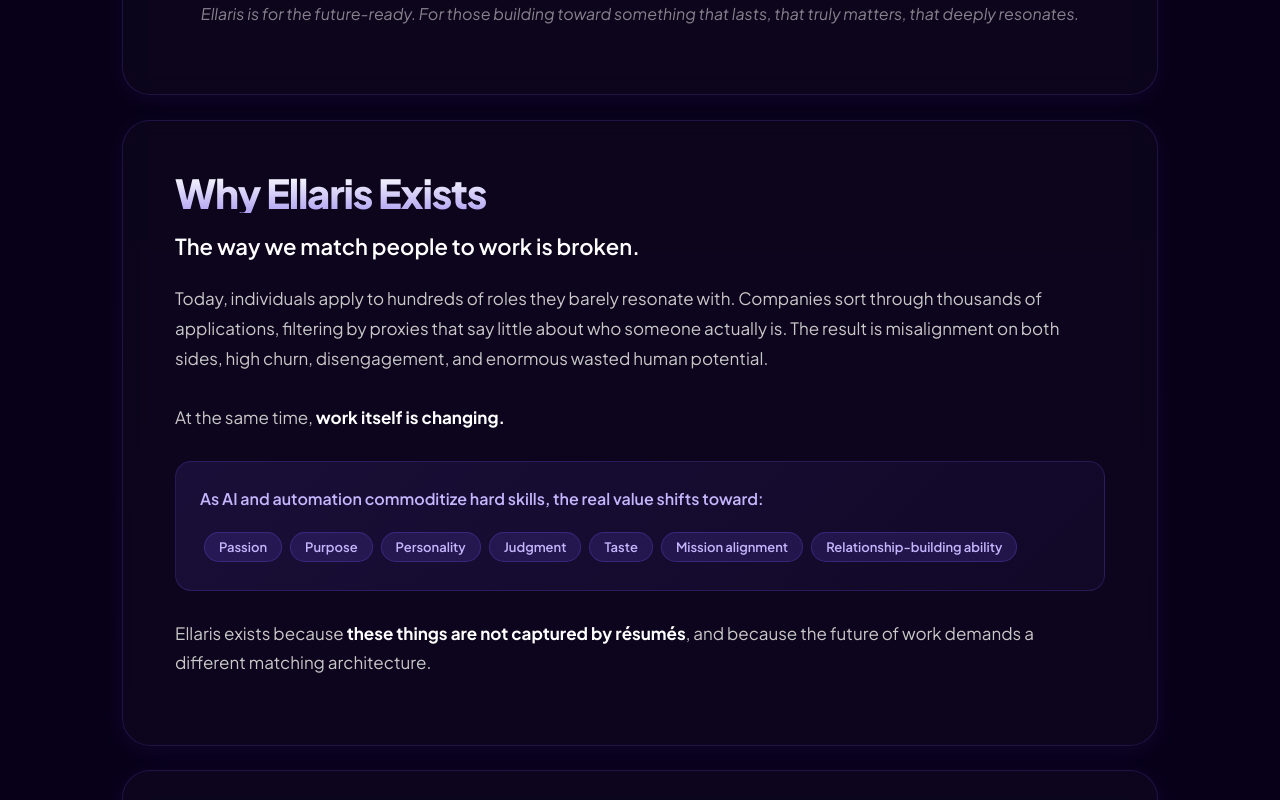
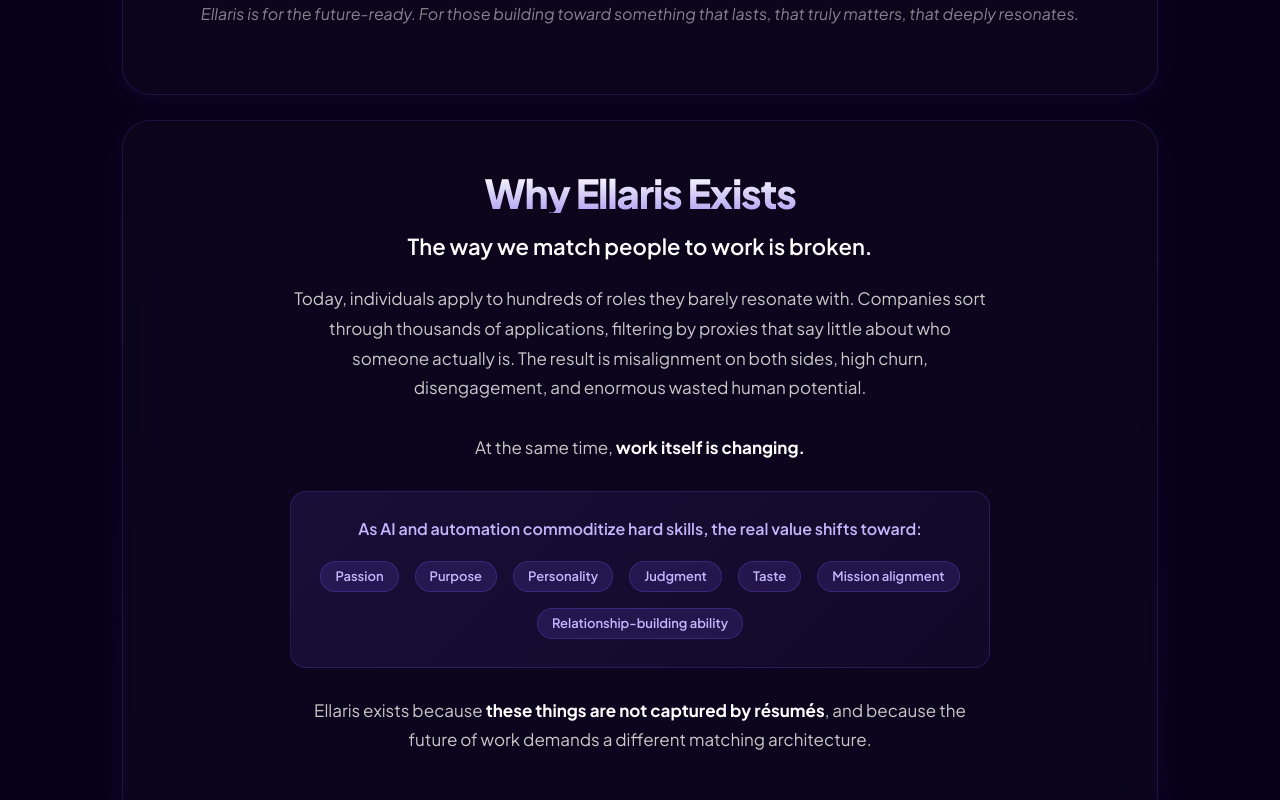
Before and after one commit to sudharsan-051006/elinity, a React (Vite) app: page /ellaris in a window 1280 px wide. Shown: the part 1920-2720 px from the top of the page. Built offline with nearby package versions, Linux system fonts and the light colour scheme; a web font is replaced by a local one.

Commit message:
updated ellaris

```diff
--- a/src/pages/Ellaris.tsx
+++ b/src/pages/Ellaris.tsx
@@ -454,33 +454,95 @@
     ...s.sectionCard,
     ...reveal(whyell.visible),
     marginBottom: isPhone ? '16px' : '24px',
+    textAlign: 'center',
+    display: 'flex',
+    flexDirection: 'column',
+    alignItems: 'center',
   }}>
+
     <h2 style={{
       fontSize: isPhone ? '26px' : '40px',
       fontWeight: '800',
       letterSpacing: '-0.03em',
       marginBottom: '16px',
+      textAlign: 'center',
       ...headingGradient,
     }}>
       Why Ellaris Exists
     </h2>
-            <p style={{ fontSize: isPhone ? '17px' : '22px', marginBottom: '20px', fontWeight: '600' }}>The way we match people to work is broken.</p>
-            <p style={{ color: '#c8c8c8', marginBottom: '28px', fontSize: isPhone ? '15px' : '17px', lineHeight: '1.75' }}>
+
+    <p style={{
+      fontSize: isPhone ? '17px' : '22px',
+      marginBottom: '20px',
+      fontWeight: '600',
+      maxWidth: '700px',
+      marginLeft: 'auto',
+      marginRight: 'auto',
+    }}>
+      The way we match people to work is broken.
+    </p>
+
+    <p style={{
+      color: '#c8c8c8',
+      marginBottom: '28px',
+      fontSize: isPhone ? '15px' : '17px',
+      lineHeight: '1.75',
+      maxWidth: '700px',
+      marginLeft: 'auto',
+      marginRight: 'auto',
+    }}>
       Today, individuals apply to hundreds of roles they barely resonate with. Companies sort through thousands of applications, filtering by proxies that say little about who someone actually is. The result is misalignment on both sides, high churn, disengagement, and enormous wasted human potential.
       <br /><br />
       At the same time, <strong style={{ color: '#fff' }}>work itself is changing.</strong>
     </p>
-            <div style={s.accentBox}>
-              <p style={{ marginBottom: '16px', fontSize: isPhone ? '14px' : '16px', fontWeight: '600', color: '#c4b5fd' }}>As AI and automation commoditize hard skills, the real value shifts toward:</p>
-              <div style={{ display: 'flex', flexWrap: 'wrap' as const }}>
-                {['Passion', 'Purpose', 'Personality', 'Judgment', 'Taste', 'Mission alignment', 'Relationship-building ability'].map((item, idx) => (
+
+    <div style={{
+      ...s.accentBox,
+      maxWidth: '700px',
+      margin: '0 auto',
+    }}>
+      <p style={{
+        marginBottom: '16px',
+        fontSize: isPhone ? '14px' : '16px',
+        fontWeight: '600',
+        color: '#c4b5fd',
+        textAlign: 'center',
+      }}>
+        As AI and automation commoditize hard skills, the real value shifts toward:
+      </p>
+
+      <div style={{
+        display: 'flex',
+        flexWrap: 'wrap',
+        justifyContent: 'center',
+        gap: '8px',
+      }}>
+        {[
+          'Passion',
+          'Purpose',
+          'Personality',
+          'Judgment',
+          'Taste',
+          'Mission alignment',
+          'Relationship-building ability'
+        ].map((item, idx) => (
           <span key={idx} style={s.pill}>{item}</span>
         ))}
       </div>
     </div>
-            <p style={{ marginTop: '28px', fontSize: isPhone ? '15px' : '17px', color: '#c8c8c8', lineHeight: '1.7' }}>
+
+    <p style={{
+      marginTop: '28px',
+      fontSize: isPhone ? '15px' : '17px',
+      color: '#c8c8c8',
+      lineHeight: '1.7',
+      maxWidth: '700px',
+      marginLeft: 'auto',
+      marginRight: 'auto',
+    }}>
       Ellaris exists because <strong style={{ color: '#fff' }}>these things are not captured by résumés</strong>, and because the future of work demands a different matching architecture.
     </p>
+
   </div>
 </section>
 
```
Lines whose indentation alone changed are shown as unchanged.
